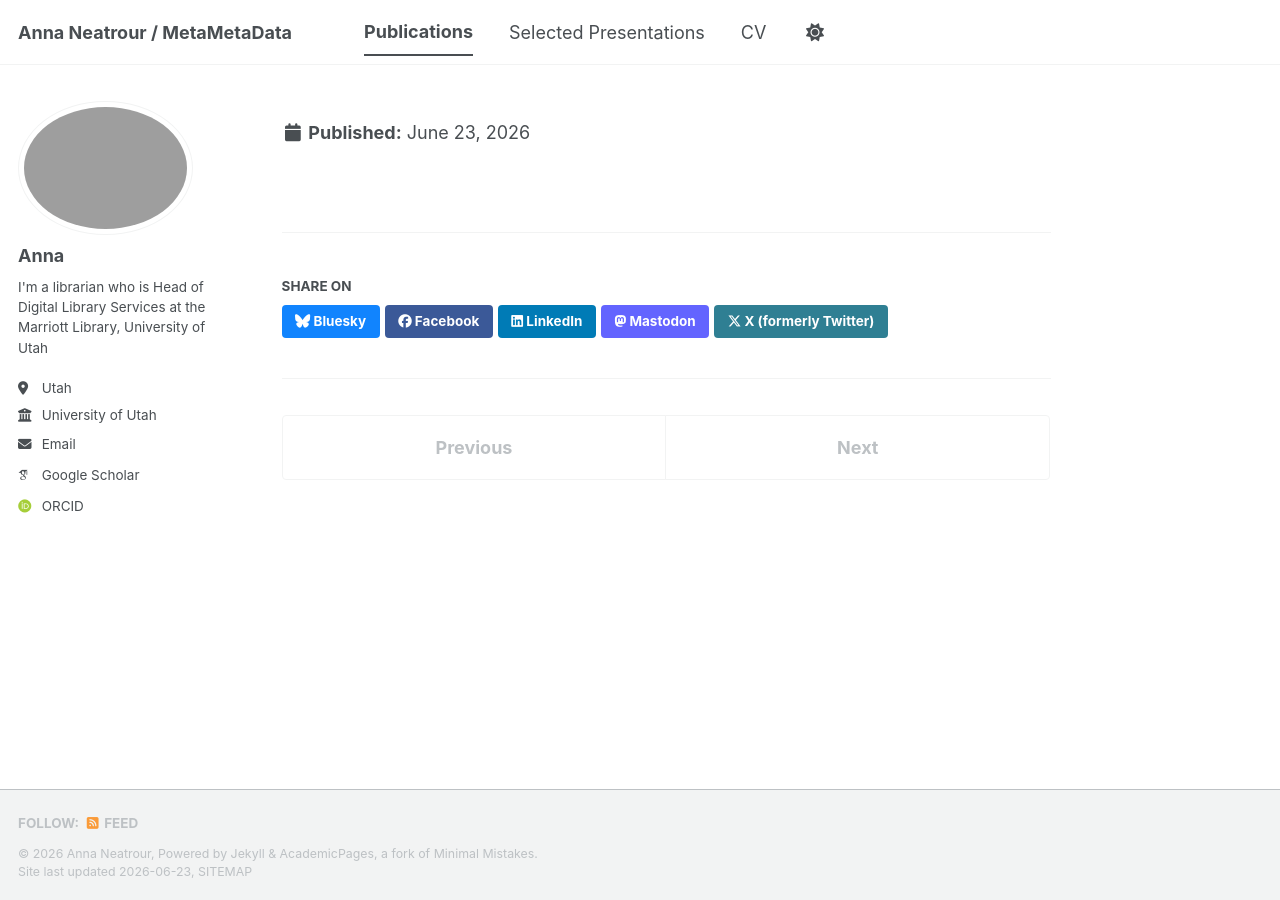
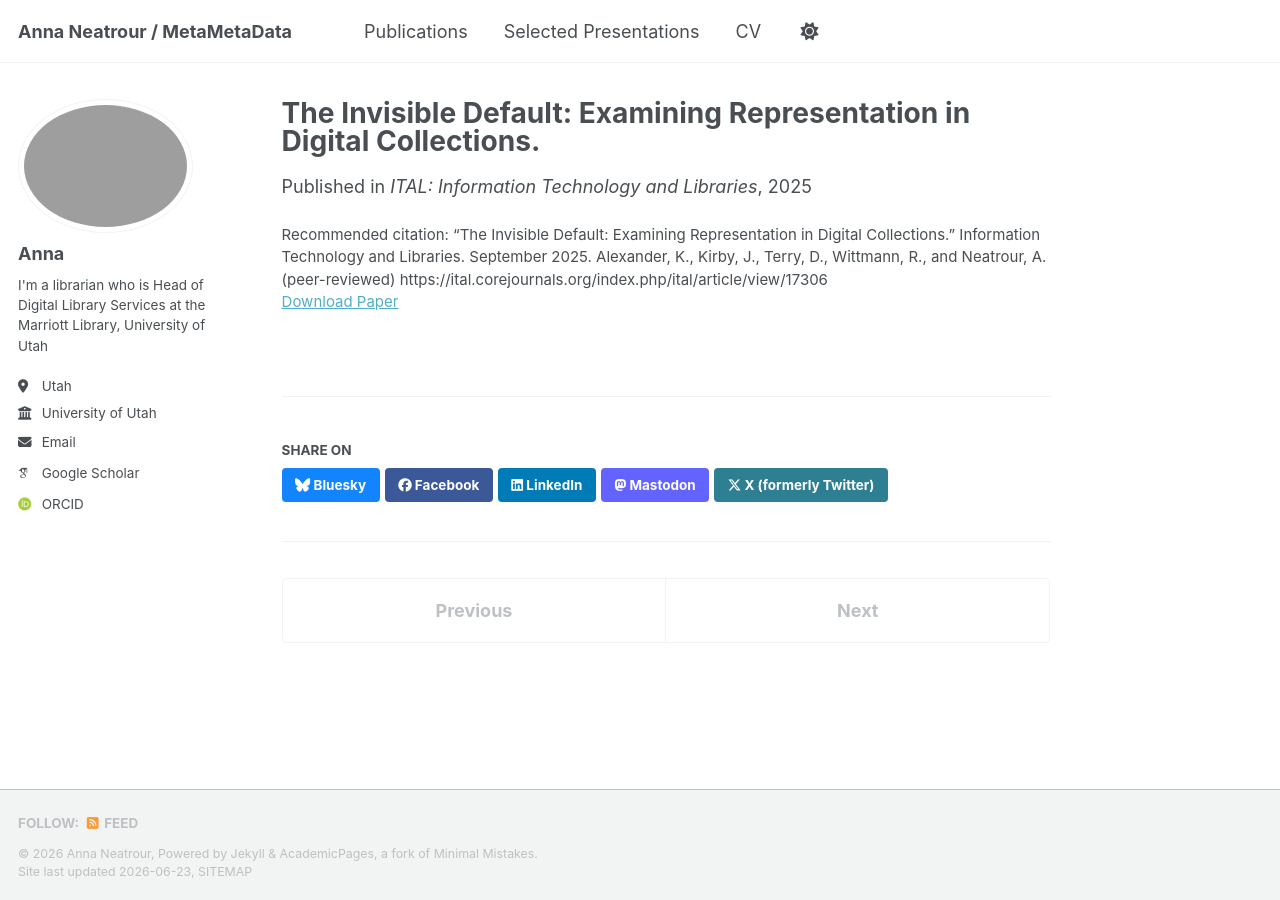
Before and after one commit to aneatrour/aneatrour.github.io, a Jekyll site: the page built from _publications/2025-09-15-invisible-default.md, in a window 1280 px wide. Built offline with Jekyll 4.4.1, drawn with Linux system fonts in a browser that asks for light colours; some web fonts are replaced; a script bundle is joined from its source files by our own code; library files that are not in the unit come from our copies.

Commit message:
Update 2025-09-15-invisible-default.md

```diff
--- a/_publications/2025-09-15-invisible-default.md
+++ b/_publications/2025-09-15-invisible-default.md
@@ -7,5 +7,5 @@ excerpt: 'This mixed-method study investigates the representation of race and et
 date: 2025-09-15
 venue: 'ITAL: Information Technology and Libraries'
 paperurl: https://ital.corejournals.org/index.php/ital/article/view/17306
-citation: “The Invisible Default: Examining Representation in Digital Collections.” Information Technology and Libraries. September 2025. Alexander, K., Kirby, J., Terry, D., Wittmann, R., and Neatrour, A. (peer-reviewed) https://ital.corejournals.org/index.php/ital/article/view/17306
+citation: '“The Invisible Default: Examining Representation in Digital Collections.” Information Technology and Libraries. September 2025. Alexander, K., Kirby, J., Terry, D., Wittmann, R., and Neatrour, A. (peer-reviewed) https://ital.corejournals.org/index.php/ital/article/view/17306'
 ---
```
